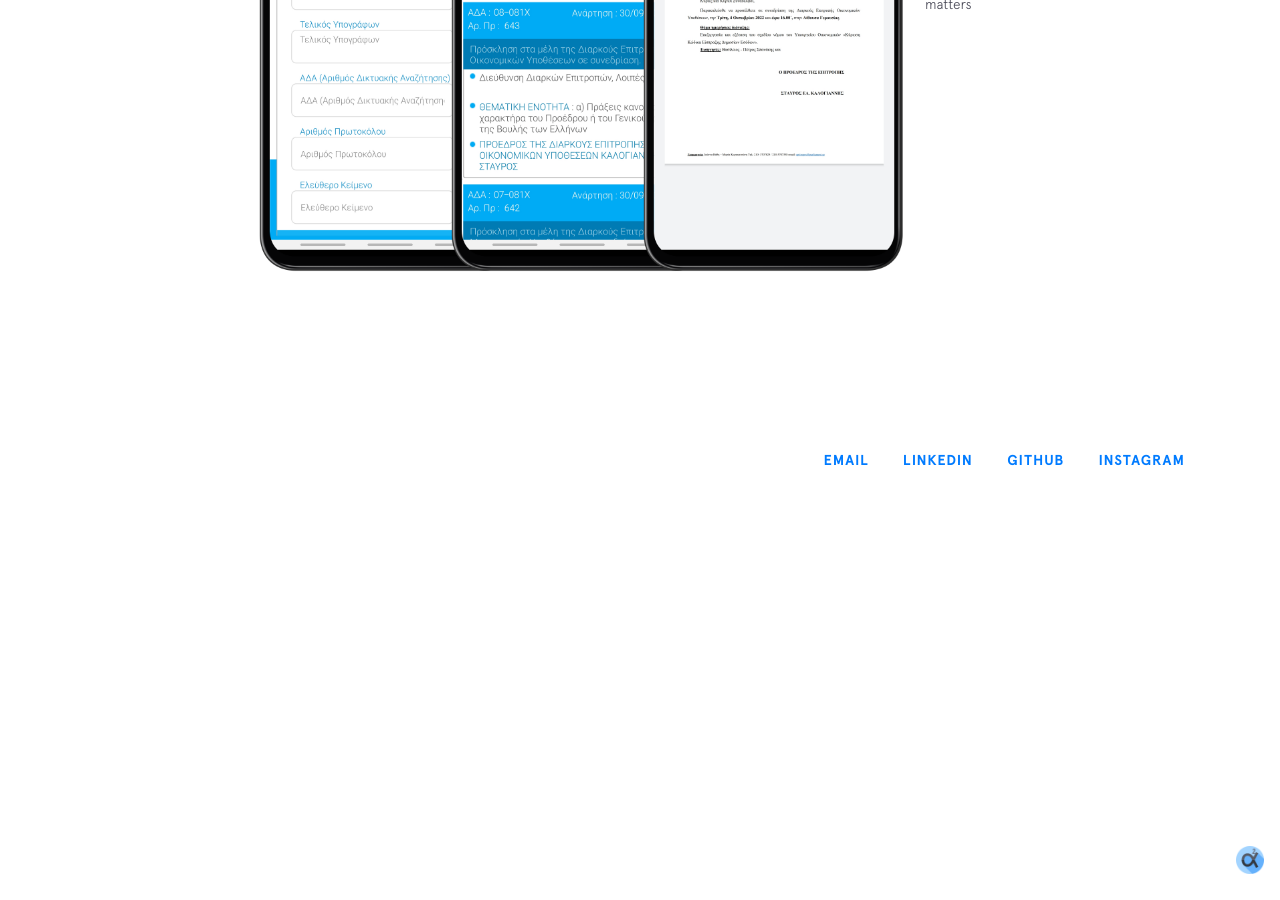
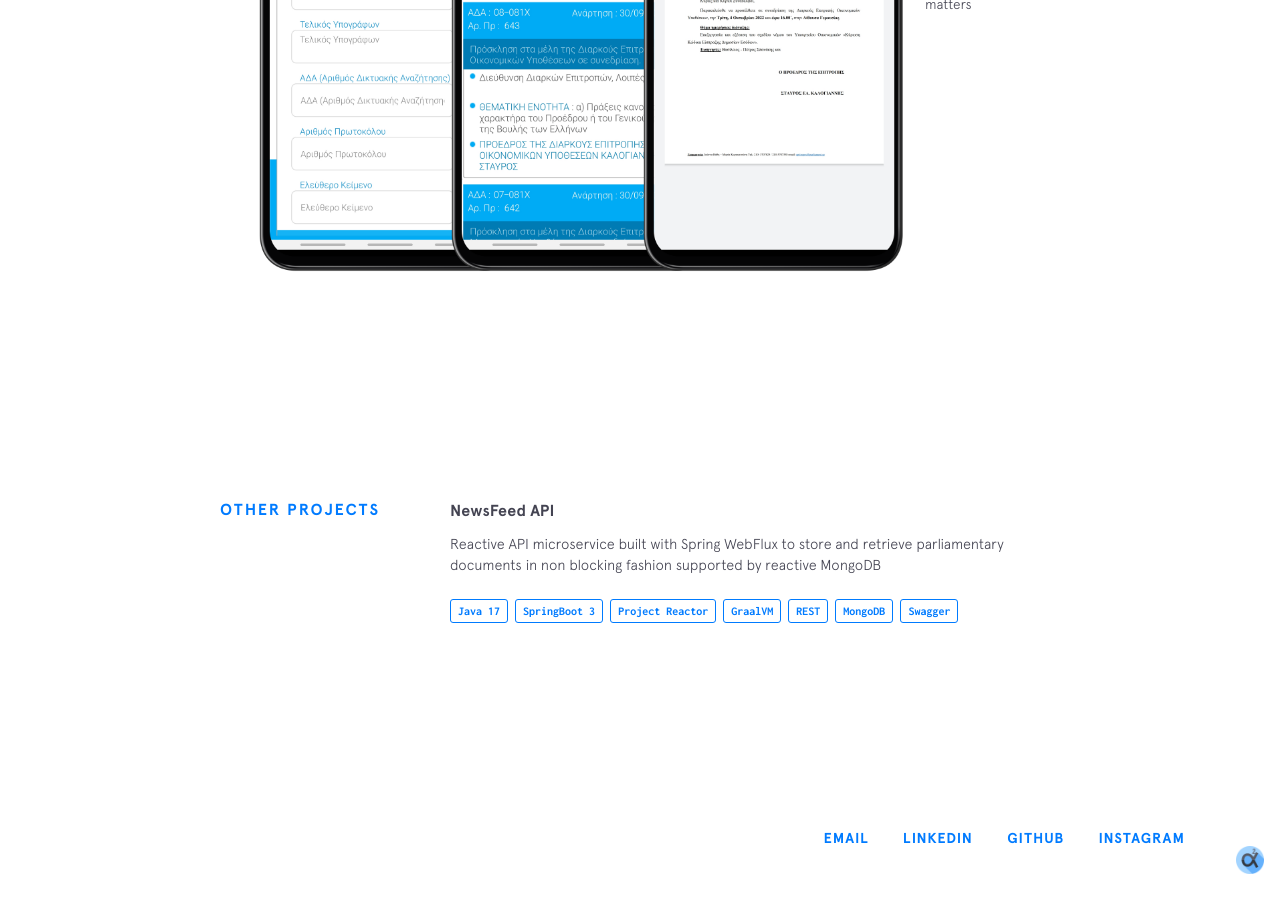
Before and after one commit to bchiang7/bchiang7.github.io, a Jekyll site: the page built from index.html, in a window 1280 px wide and 900 px high, scrolled down 2609 px. Built offline with Jekyll 4.4.1, drawn with Linux system fonts in a browser that asks for light colours; nearby versions of some CDN libraries; before the commit the page ends 3131 px from its top, so only the background shows below that; some of the changed lines change nothing that is shown.

Commit message:
Added projects

```diff
--- a/_data/other-projects.yml
+++ b/_data/other-projects.yml
@@ -1,52 +1,11 @@
-- name: Blah Blah
-  description: Small React project created during an interview process to browse and search surf videos via the YouTube API.
-  used:
-    - thing: Java 8
-    - thing: Spring 4.0
-    - thing: REST
-    - thing: SOAP
-    - thing: MySQL
-    - thing: Wildfly
-    - thing: HA proxy
-    - thing: Angular
-
-
-- name: Yah Yah
-  description: A minimal, dark theme for Sublime Text, Atom, VS Code, and more published to <a class="underline-link" href="https://packagecontrol.io/packages/Halcyon%20Theme">Package Control</a>, <a class="underline-link" href="https://atom.io/themes/halcyon-syntax">Atom Package Manager</a>, <a class="underline-link" href="https://marketplace.visualstudio.com/items?itemName=brittanychiang.halcyon-vscode">Visual Studio Marketplace</a>, and <a class="underline-link" href="https://www.npmjs.com/package/hyper-halcyon-theme">NPM</a>.
-  used:
-    - thing: Java 8
-    - thing: Spring 4.0
-    - thing: REST
-    - thing: SOAP
-    - thing: MySQL
-    - thing: Wildfly
-    - thing: HA proxy
-    - thing: Angular
-
-
-- name: Hoho
-  description: Final project for my Database Design course at Northeastern. A simple web application that allows users to filter through a database containing Lonely Planet's <a class="underline-link" href="https://www.amazon.com/Lonely-Planets-Ultimate-Travel-Places/dp/1760342777" target="_blank">Top 500 Travel Destinations</a>. Users are able to add themselves as visitors as well as leave reviews of the destinations.
-  used:
-    - thing: Java 11
-    - thing: SpringBoot
-    - thing: Redis
-    - thing: MySQL
-    - thing: SOAP
-
-- name: Lala
-  description: Final project for my Database Design course at Northeastern. A simple web application that allows users to filter through a database containing Lonely Planet's <a class="underline-link" href="https://www.amazon.com/Lonely-Planets-Ultimate-Travel-Places/dp/1760342777" target="_blank">Top 500 Travel Destinations</a>. Users are able to add themselves as visitors as well as leave reviews of the destinations.
-  used:
-    - thing: Java 8
-    - thing: Spring 4.0
-    - thing: MySQL
-    - thing: REST
-    - thing: Angular
-
-- name: Sisi
-  description: Final project for my Database Design course at Northeastern. A simple web application that allows users to filter through a database containing Lonely Planet's <a class="underline-link" href="https://www.amazon.com/Lonely-Planets-Ultimate-Travel-Places/dp/1760342777" target="_blank">Top 500 Travel Destinations</a>. Users are able to add themselves as visitors as well as leave reviews of the destinations.
+- name: NewsFeed API
+  description: Reactive API microservice built with Spring WebFlux to store and retrieve parliamentary documents in non blocking fashion supported by reactive MongoDB
   used:
     - thing: Java 17
-    - thing: SpringBoot
-    - thing: RabbitMQ
-    - thing: MySQL
-    - thing: RHEL 8
+    - thing: SpringBoot 3
+    - thing: Project Reactor
+    - thing: GraalVM
+    - thing: REST
+    - thing: MongoDB
+    - thing: Swagger
+  link: https://github.com/AlexAnth/NewsFeedAPI
--- a/_includes/other-projects.html
+++ b/_includes/other-projects.html
@@ -4,7 +4,7 @@
     {% for project in site.data.other-projects %}
     <div class="project">
       <div class="project__name">
-        <a  target="_blank">{{project.name}}</a>
+        <a  target="_blank" href="{{project.link}}">{{project.name}}</a>
       </div>
       <p>{{project.description}}</p>
       <div class="project__used">
--- a/index.html
+++ b/index.html
@@ -9,6 +9,7 @@ layout: default
   {% include skills.html %}
   {% include experience.html %}
   {% include featured-projects.html %}
+  {% include other-projects.html %}
   {% include footer.html %}
   {% include top-button.html %}
 </div>
```
Also changed, not shown: 1 other file.
